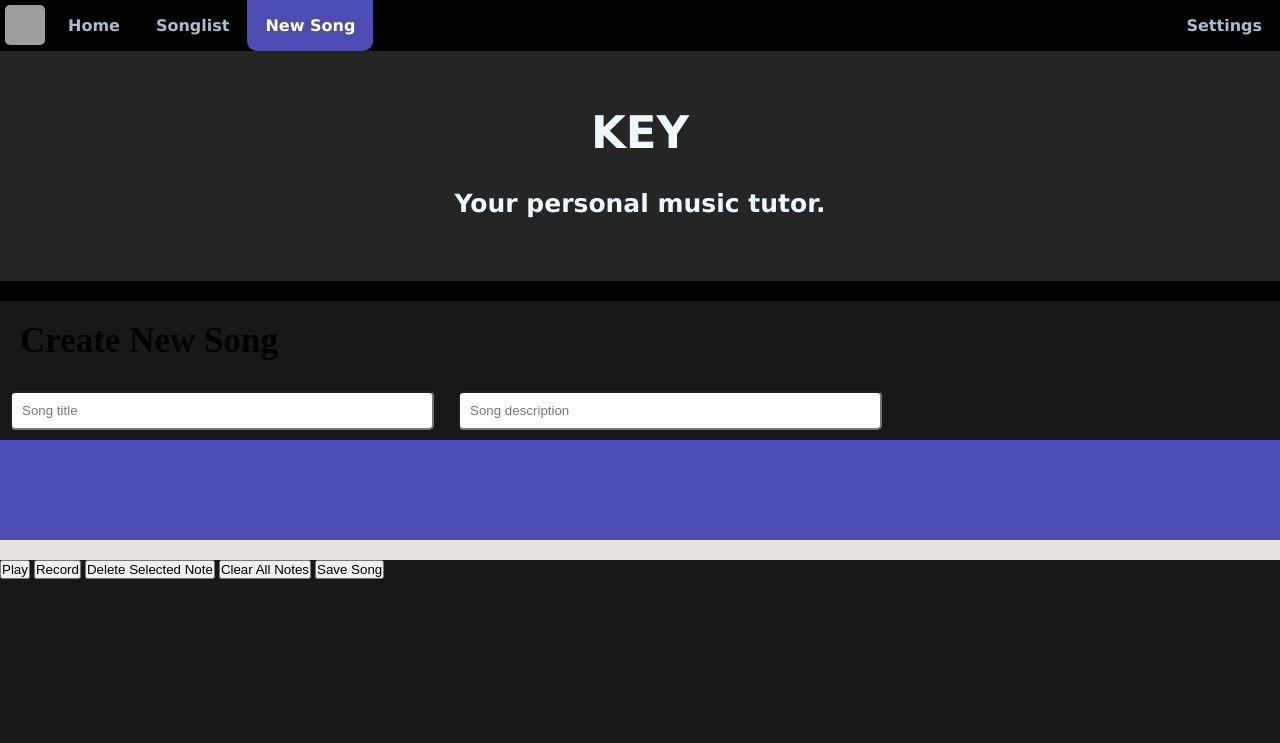
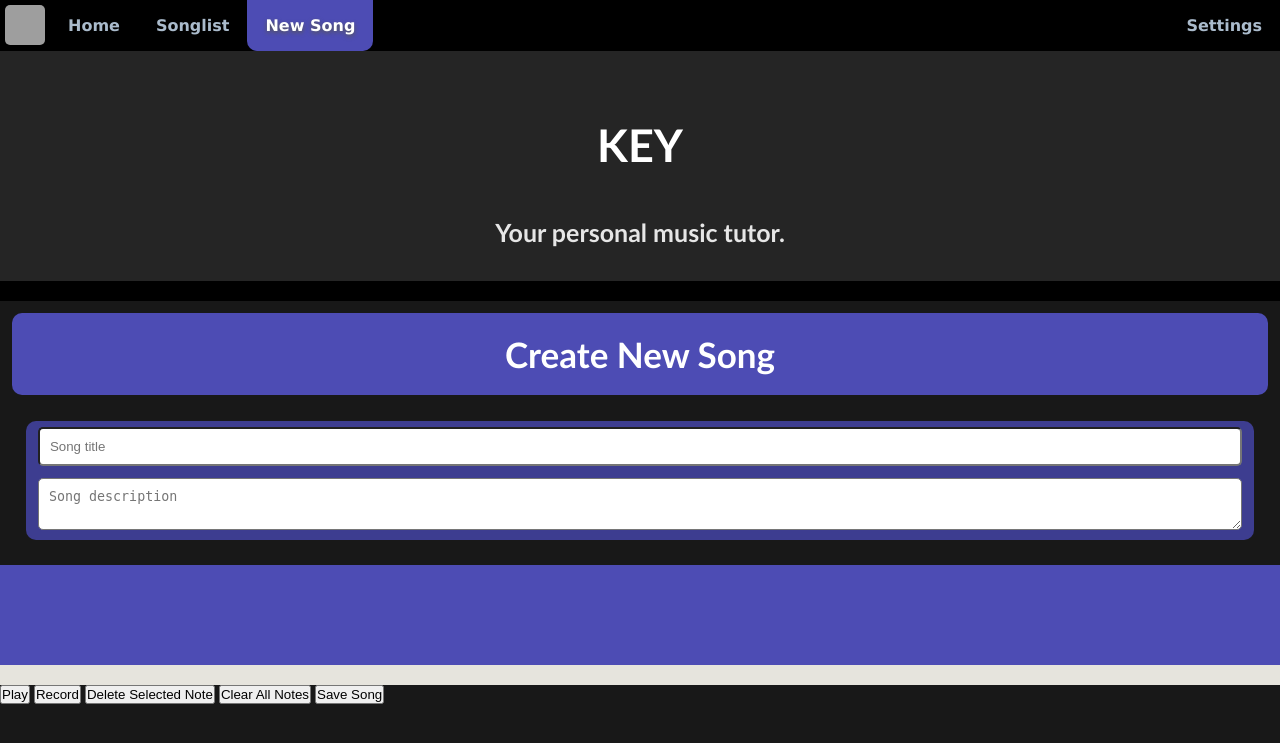
Before and after one commit to MosesGL/KEY, a Flask app: page /new_song in a window 1280 px wide. Shown: the top 743 px of the page. Run offline with Flask 2, Linux system fonts and the light colour scheme; some libraries are stand-ins or nearby versions; grey boxes are pictures that could not be loaded.

Commit message:
Major CSS rework. Fixed bug where config didn't load in song_display.

```diff
--- a/static/css/header.css
+++ b/static/css/header.css
@@ -21,11 +21,13 @@ header {
 header > h1 {
     padding: 15px;
     font-size: 45px;
+    background-color: transparent;
 }
 
 header > h2 {
     padding: 15px;
     font-size: 25px;
+    background-color: transparent;
 }
 
 /* Current page in */
@@ -41,6 +43,8 @@ header > h2 {
 /* Navbar container */
 nav {
     overflow: hidden;
+    position: sticky;
+    top:0;
 
     font-weight: 900;
     font-family: Verdana, Geneva, Tahoma, sans-serif;
@@ -158,6 +162,24 @@ body {
     background-color: rgb(24, 24, 24);
 }
 
+h1 {
+    margin: 12px;
+    text-align: center;
+    font-family:'Gill Sans', 'Gill Sans MT', Calibri, 'Trebuchet MS', sans-serif;
+    border-radius: 10px;
+    color: white;
+    background-color: #4D4CB4;
+}
+h2 {
+    margin: 15px;
+    padding: 8px;
+    text-align: center;
+    font-family:'Trebuchet MS', 'Lucida Sans Unicode', 'Lucida Grande', 'Lucida Sans', Arial, sans-serif;
+    border-radius: 10px;
+    color: rgb(230, 230, 230);
+    background-color:#3D3D90;
+}
+
 .default_list > li {
     display: block;
     height: 3em;
--- a/static/css/song_display.css
+++ b/static/css/song_display.css
@@ -7,10 +7,25 @@ h1 {
     font-size: 35px;
 }
 
+.new_song_input {
+    box-sizing: border-box;
+    width: 96%;
+    margin:2%;
+    border-radius: 10px;
+    background-color: #3D3D90;
+}
 input[type="text"] {
-    width: 400px;
+    box-sizing: border-box;
+    width: 98%;
+    margin: 6px 1% 6px 1%;
     padding: 10px;
-    margin: 10px;
+    border-radius: 5px;
+}
+textarea {
+    box-sizing: border-box;
+    width: 98%;
+    margin: 6px 1% 6px 1%;
+    padding: 10px;
     border-radius: 5px;
 }
 
--- a/static/data/song_data.csv
+++ b/static/data/song_data.csv
@@ -3,3 +3,4 @@ Hot Cross Buns,,E-D-C-E-D-C-C-C-C-C-D-D-D-D-E-D-C
 Jingle Bells,,E-E-E-E-E-E-E-G-C-D-E-F-F-F-F-F-E-E-E-E-E-D-D-E-D-G
 Twinkle Twinkle Little Star,,C-C-G-G-A-A-G-F-F-E-E-D-D-C-G-G-F-F-E-E-D-G-G-F-F-E-E-D-C-C-G-G-A-A-G-F-F-E-E-D-D-C
 Flat CSS testing,for testing purposes,C-D-D+-D-D+-D-D+-D-D+-D-D+-D-D+-D-C
+titleee,,B-B-E-D-F-B-D-E-B-F-B-B-E-D-G-G-B-D-G-B-E-E-G-B
--- a/static/new_song.js
+++ b/static/new_song.js
@@ -9,7 +9,7 @@ $(document).ready(function() {
     var recordingSong = false;
     var recordLoop = undefined;
     // For storing the keys pressed between notes
-    var playedNotes = [];
+    let playedNotes = [];
     // Get config information
     if (config == undefined) {
         config = getConfig();
--- a/templates/new_song.html
+++ b/templates/new_song.html
@@ -57,8 +57,10 @@
 
         <h1>Create New Song</h1>
 
-        <input type="text" id="title_input" placeholder="Song title" />
-        <input type="text" id="desc_input" placeholder="Song description" />
+        <div class="new_song_input">
+            <input type="text" id="title_input" placeholder="Song title" />
+            <textarea id="desc_input" placeholder="Song description"></textarea>
+        </div>
 
         <ul class="note_container"></ul>
         <div class="song_progress">
```
Also changed, not shown: static/song_display.js (+7 -3 lines).
